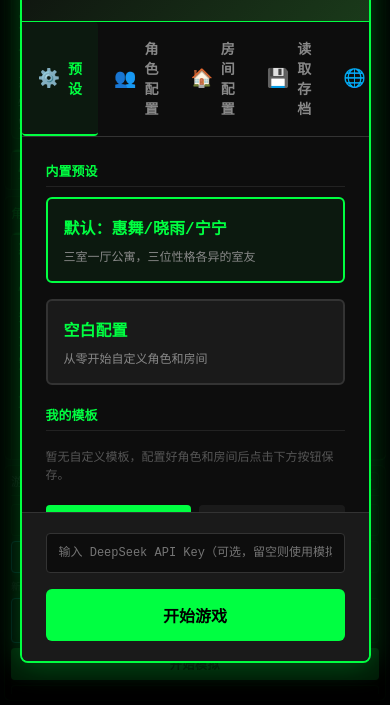
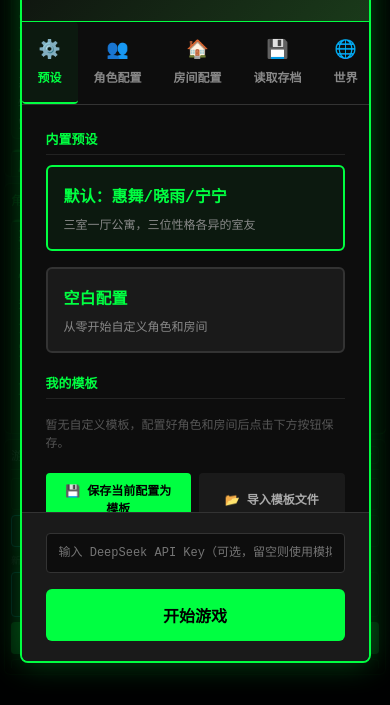
Before and after one commit to Emaishiro/autoAIlife---ThreeAI, a plain HTML site: page index.html in a window 390 px wide. Shown: the part 139-844 px from the top of the page. Drawn offline with Linux system fonts and the light colour scheme.

Commit message:
Add files via upload

```diff
--- a/style.css
+++ b/style.css
@@ -609,6 +609,19 @@ header.collapsed #status-bar {
     #game-container.state-collapsed {
         grid-template-columns: 22px 1fr;
     }
+    .setup-tab-btn {
+        flex: 0 0 auto;
+        flex-direction: column;
+        padding: 10px 12px;
+        gap: 4px;
+        white-space: nowrap;
+    }
+    .setup-tab-btn .tab-icon {
+        font-size: 16px;
+    }
+    .setup-tab-btn > span:not(.tab-icon) {
+        font-size: 12px;
+    }
 }
 @media (max-width: 479px) {
     #game-container.info-collapsed {
@@ -899,7 +912,8 @@ button:hover {
 @media (max-width: 639px) {
     body {
         padding: 4px;
-        padding-bottom: calc(4px + env(safe-area-inset-bottom));
+        padding-bottom: max(env(safe-area-inset-bottom), 30px);
+        align-items: flex-start;
     }
 
     #game-container {
@@ -910,7 +924,7 @@ button:hover {
         grid-template-columns: 1fr 1fr;
         grid-template-rows: auto 1fr minmax(0, 30vh);
         gap: 6px;
-        height: calc(100dvh - 8px - env(safe-area-inset-bottom));
+        height: calc(100dvh - 4px - max(env(safe-area-inset-bottom), 30px));
     }
 
     header {
@@ -1293,6 +1307,14 @@ button:hover {
     display: flex;
     border-bottom: 1px solid #333;
     background: #0d0d0d;
+    overflow-x: auto;
+    overflow-y: hidden;
+    -webkit-overflow-scrolling: touch;
+    scrollbar-width: none;
+    flex-shrink: 0;
+}
+.setup-tabs::-webkit-scrollbar {
+    display: none;
 }
 
 .setup-tab-btn {
```
